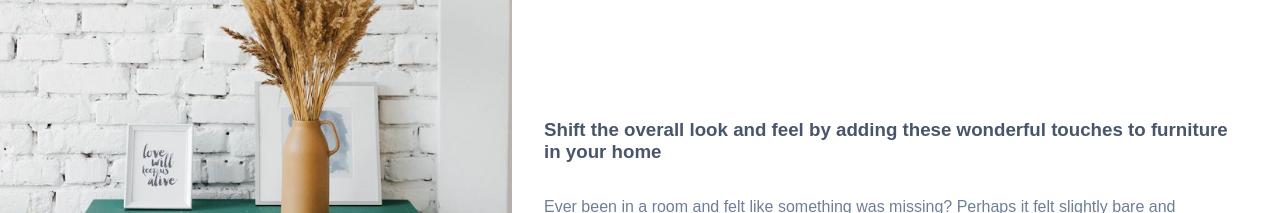
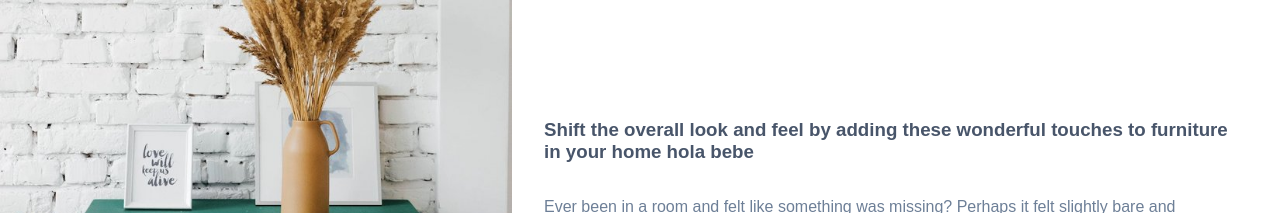
Before and after one commit to anthonyx159/article-responsive, a plain HTML site: page index.html in a window 1280 px wide. Shown: the top 213 px of the page. Drawn offline with Linux system fonts and the light colour scheme; a web font is replaced by a local one.

Commit message:
Se configuro el index

```diff
--- a/index.html
+++ b/index.html
@@ -16,7 +16,7 @@
     <div class="card__content">
       <h3 class="card__title">
         Shift the overall look and feel by adding these wonderful
-    touches to furniture in your home
+    touches to furniture in your home hola bebe
       </h3>
       <p class="card__text">
         Ever been in a room and felt like something was missing? Perhaps
```
